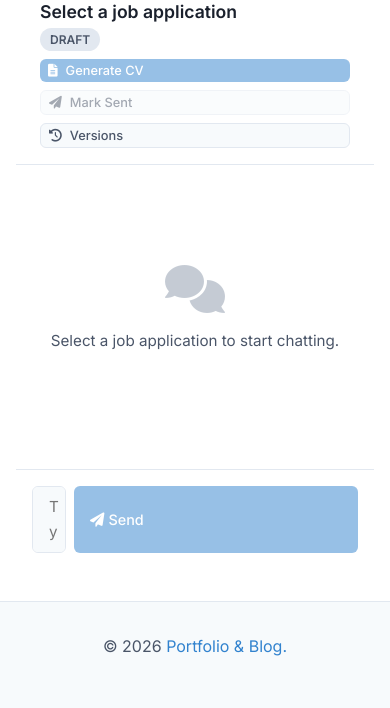
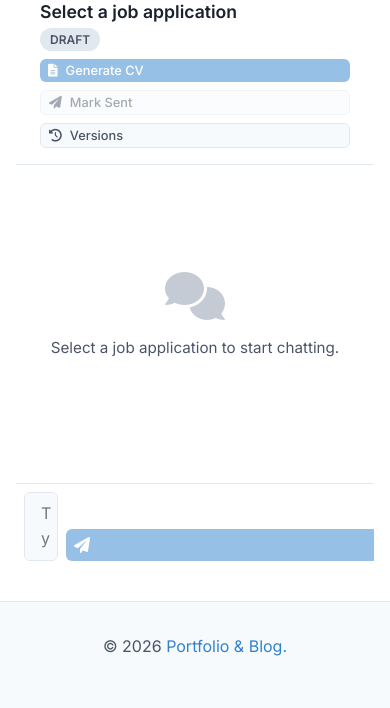
Before and after one commit to luisito666/portfolio-blog, a Django app: page /assistant/ in a window 390 px wide. Shown: the part 443-1151 px from the top of the page. Run offline with Django 5.2, Linux system fonts and the light colour scheme; the visitor is signed in with stand-in values (Sample User, id 1); data that the repository does not hold is empty.

Commit message:
Fix problem with buttons in frontend

```diff
--- a/src/apps/cv_assistant/templates/cv_assistant/chat.html
+++ b/src/apps/cv_assistant/templates/cv_assistant/chat.html
@@ -49,8 +49,8 @@
         <!-- Message input -->
         <div class="chat-input-area">
             <textarea id="message-input" placeholder="Type a message…" rows="2" disabled></textarea>
-            <button class="btn btn-primary" id="send-btn" disabled>
-                <i class="fas fa-paper-plane"></i> Send
+            <button class="btn btn-primary" id="send-btn" disabled aria-label="Send">
+                <i class="fas fa-paper-plane"></i> <span class="btn-text">Send</span>
             </button>
         </div>
     </main>
--- a/src/static/css/cv_assistant.css
+++ b/src/static/css/cv_assistant.css
@@ -238,6 +238,7 @@ html.dark {
 /* ===== Input area ===== */
 .chat-input-area {
     display: flex;
+    align-items: flex-end;
     gap: var(--spacing-sm);
     padding: var(--spacing-md);
     border-top: 1px solid var(--border-color);
@@ -563,4 +564,27 @@ html.dark {
         font-size: 0.8rem;
         padding: var(--spacing-xs) var(--spacing-sm);
     }
+
+    .chat-input-area {
+        padding: var(--spacing-sm);
+    }
+
+    /* iOS Safari auto-zooms the page on focus when an input's font-size
+       is below 16px; keep it at 16px so focusing the textarea doesn't
+       trigger that zoom (which is what makes the textbox look tiny and
+       the send button look huge). */
+    .chat-input-area textarea {
+        font-size: 16px;
+        max-height: 100px;
+    }
+
+    .chat-input-area .btn {
+        flex-shrink: 0;
+        padding: var(--spacing-sm);
+        font-size: 16px;
+    }
+
+    .chat-input-area .btn-text {
+        display: none;
+    }
 }
```
